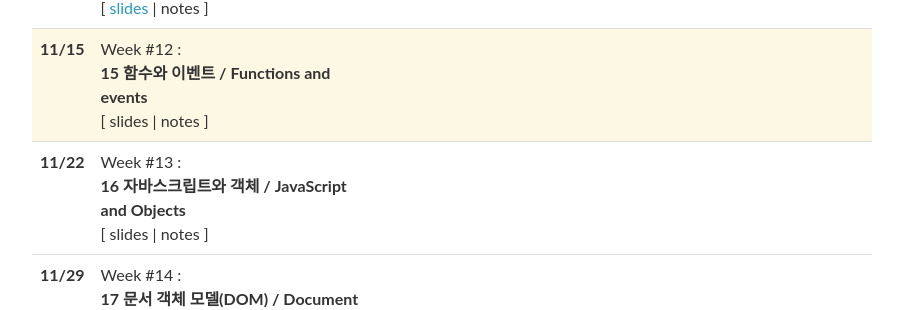
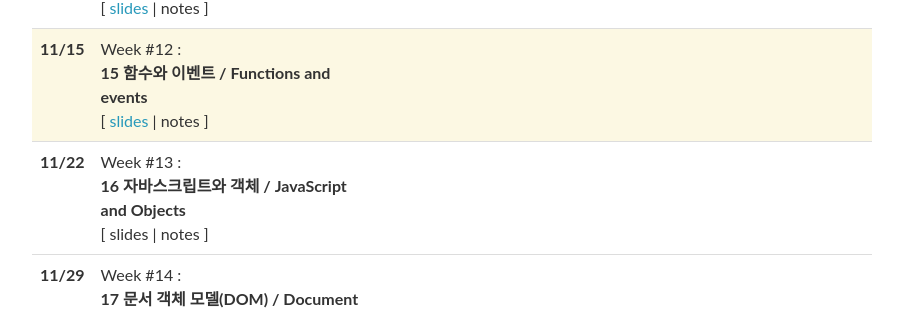
Before and after one commit to 2023-aaronkr/ut-web, a Jekyll site: the page built from _pages/lectures.md, in a window 1280 px wide and 900 px high, scrolled down 1826 px. Shown: the part 149-459 px from the top of the window, without its empty margins (188-1092 px from the left). Built offline with Jekyll 4.4.1, drawn with Linux system fonts in a browser that asks for light colours; nearby versions of some CDN libraries; comment, search, counter and statistics services are not loaded; part of the change alters nothing that is shown.

```diff
--- a/_data/lectures.yml
+++ b/_data/lectures.yml
@@ -143,7 +143,7 @@
   week: 12
   title: >
     <strong>15 함수와 이벤트 / Functions and events</strong>
-  slides:
+  slides: "https://docs.google.com/presentation/d/1QKoBiTCxOqqh10W7n4eOYCGis4LOYE8IVWFQG-Wicfc/edit?usp=sharing"
   readings:
   logistics:
 
```
